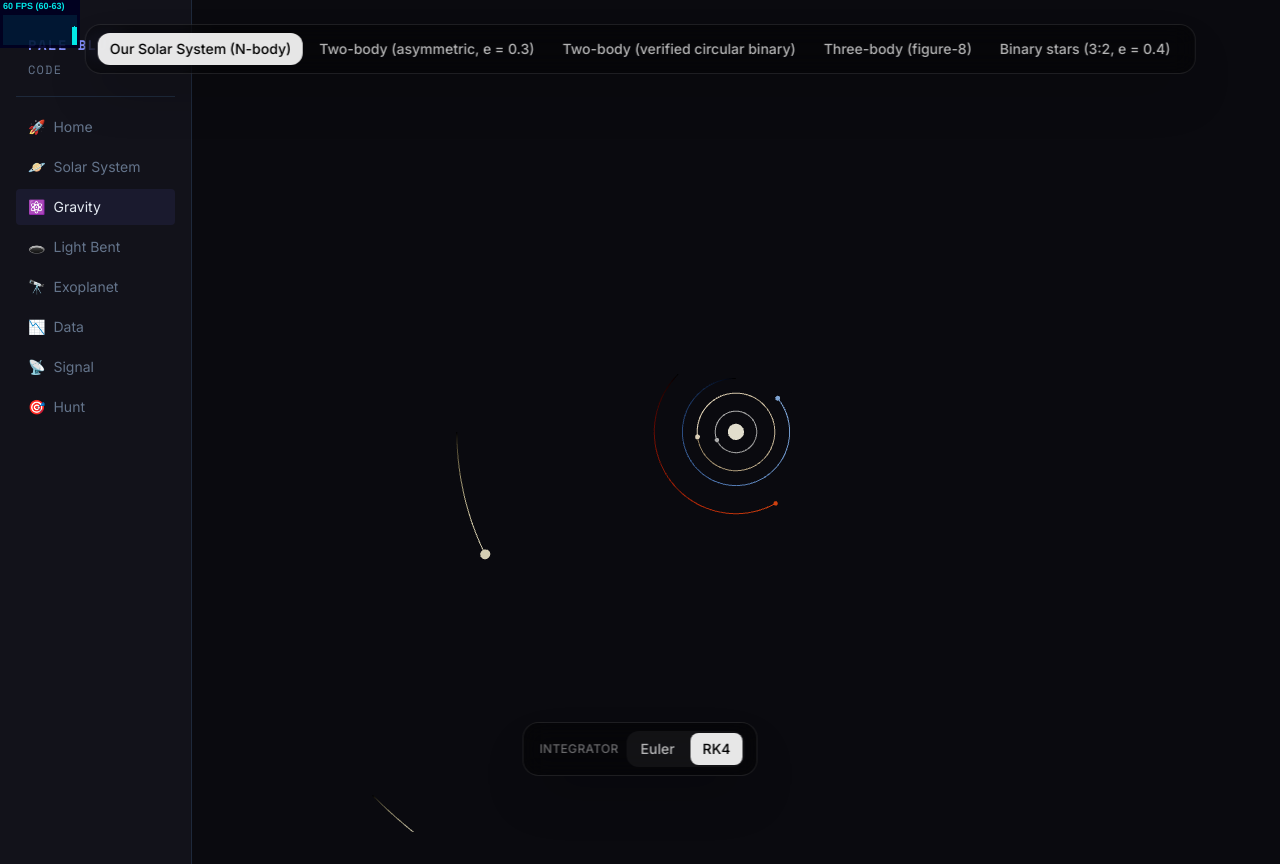
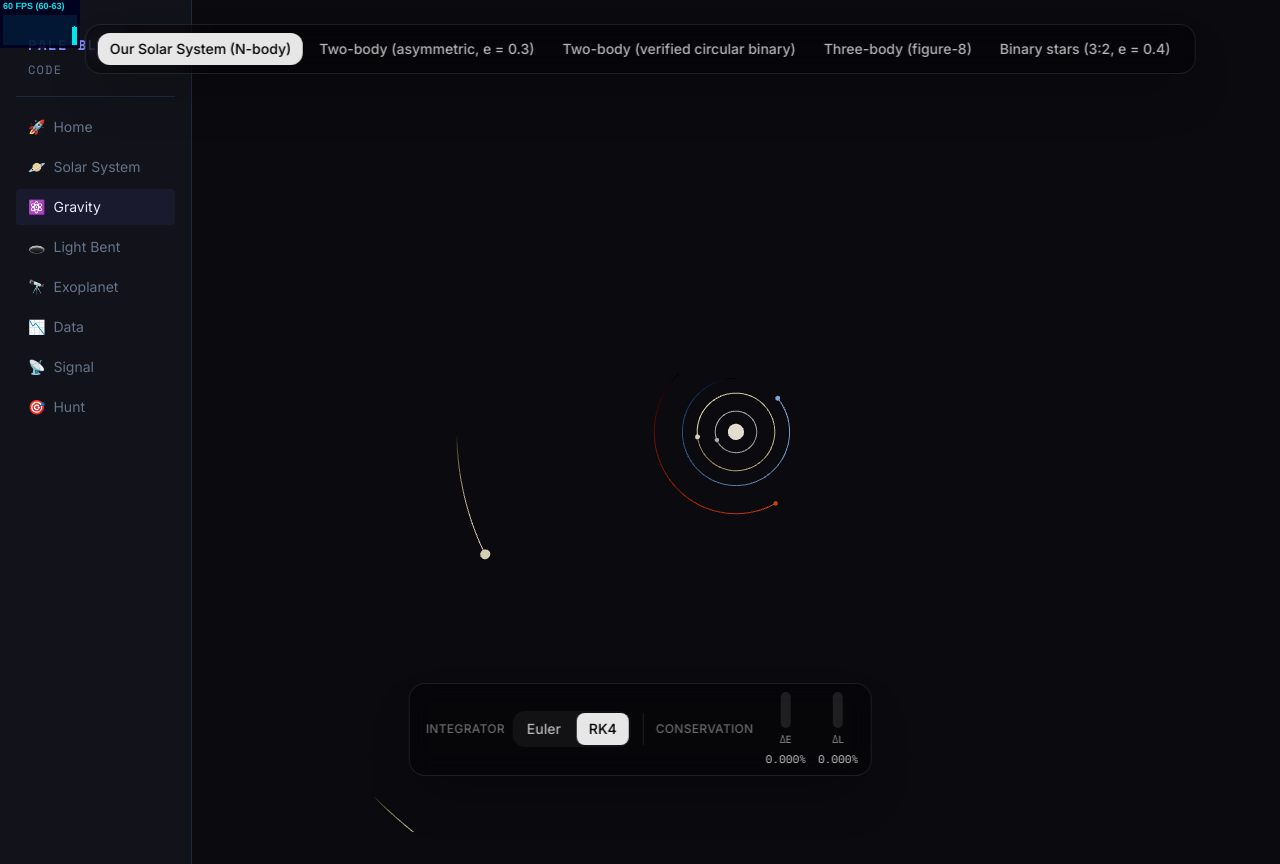
Before and after one commit to 2daKaizen-gun/pale-blue-code, a React (Vite) app in the folder frontend/: page /gravity in a window 1280 px wide. Built offline with nearby package versions, Linux system fonts and the light colour scheme.

Commit message:
feat(nbody): add conservation drift readout (#22)

```diff
--- a/frontend/src/components/gravity/ControlPanel.tsx
+++ b/frontend/src/components/gravity/ControlPanel.tsx
@@ -1,4 +1,7 @@
 import { useGravityStore, type IntegratorKind } from '../../store/gravityStore'
+import { EnergyReadout } from './EnergyReadout'
+import type { SystemState } from '../../lib/physics/types'
+import type { PresetId } from '../../data/presets'
 
 /**
  * Pale Blue Code — Phase 3: Gravity
@@ -6,20 +9,22 @@ import { useGravityStore, type IntegratorKind } from '../../store/gravityStore'
  * ControlPanel — Canvas 밖, 화면 *하단* 고정 (상단은 PresetSelector 몫 →
  * 충돌 방지, PresetSelector 주석이 약속한 자리).
  *
- * 3-5 에 신설. 자라나는 패널 — 클러스터를 가로로 담고, 후속 sub-phase 가
- * 옆에 합류한다:
- *   - 3-5 Light 2 : [Euler | RK4] 적분기 토글  ← 지금
- *   - 3-5 Light 5 : 에너지/각운동량 readout (오른쪽 클러스터)
+ * 자라나는 패널 — 클러스터를 가로로 담고, sub-phase 가 옆에 합류한다:
+ *   - 3-5 Light 2 : [Euler | RK4] 적분기 토글 (store)
+ *   - 3-5 Light 5 : 에너지/각운동량 readout (physics ref 샘플)  ← 합류함
  *   - 3-5 Light 7 : 카오스 섭동 슬라이더 (three-body 한정)
  *   - 3-6        : 시간 속도 / paused
  *
- * 스타일은 PresetSelector 미러 (rounded-2xl / border-white/10 / bg-black/40 /
- * backdrop-blur). 접근성 (PRD §6): 네이티브 <button>, 활성 적분기 `aria-pressed`,
- * tab + Enter/Space 조작.
+ * 토글은 store 만 알면 되지만 readout 은 physics 상태(bodiesRef/G/softening)와
+ * 현재 presetId 를 알아야 한다 → GravityPage 가 props 로 내려줌. 패널은 그걸
+ * readout 에 그대로 전달하는 *레이아웃 호스트*.
+ *
+ * 스타일은 PresetSelector 미러. 접근성 (PRD §6): 네이티브 <button>, 활성
+ * 적분기 `aria-pressed`, readout 은 수치 병기.
  *
  * 설계 노트 — Euler 버튼에 경고색을 *의도적으로 안 넣음*. PRD §3 영혼은 처음
  * 본 사람이 "어, 깨졌다" 하고 *발견* 하는 1초. 버튼이 위험을 예고하면 그 충격이
- * 죽는다. 드라마는 화면(나선 발산)과 readout 막대(Light 5)가 진다.
+ * 죽는다. 드라마는 화면(나선 발산)과 readout 막대가 진다.
  */
 
 const INTEGRATORS: { kind: IntegratorKind; label: string; hint: string }[] = [
@@ -35,7 +40,14 @@ const INTEGRATORS: { kind: IntegratorKind; label: string; hint: string }[] = [
   },
 ]
 
-export function ControlPanel() {
+interface ControlPanelProps {
+  bodiesRef: React.RefObject<SystemState>
+  G: number
+  softening: number
+  presetId: PresetId
+}
+
+export function ControlPanel({ bodiesRef, G, softening, presetId }: ControlPanelProps) {
   const integrator = useGravityStore((s) => s.integrator)
   const setIntegrator = useGravityStore((s) => s.setIntegrator)
 
@@ -71,7 +83,16 @@ export function ControlPanel() {
           </div>
         </div>
 
-        {/* 3-5 Light 5: <EnergyReadout /> joins here (right cluster) */}
+        <div className="h-8 w-px shrink-0 bg-white/10" aria-hidden="true" />
+
+        {/* Conservation readout — the consequence of the method, made numeric */}
+        <EnergyReadout
+          bodiesRef={bodiesRef}
+          G={G}
+          softening={softening}
+          presetId={presetId}
+        />
+
         {/* 3-5 Light 7: chaos perturbation slider (three-body only) */}
         {/* 3-6: time-speed / paused controls */}
       </div>
--- /dev/null
+++ b/frontend/src/components/gravity/EnergyReadout.tsx
@@ -0,0 +1,136 @@
+import { useEffect, useRef, useState } from 'react'
+import { totalEnergy, angularMomentum } from '../../lib/physics/energy'
+import type { SystemState } from '../../lib/physics/types'
+import type { PresetId } from '../../data/presets'
+
+/**
+ * Pale Blue Code — Phase 3: Gravity
+ *
+ * EnergyReadout — the oracle made visible. Conservation laws don't care how
+ * wild an orbit *looks*; a correct integrator holds total energy and angular
+ * momentum nearly flat, a broken one lets them drift. This component samples
+ * the live physics and shows the *relative drift since preset load* as two
+ * gauges that surge (Euler) or stay flat (RK4). PRD §3's soul, made numeric.
+ *
+ * Lives *inside* ControlPanel (Canvas 밖). It samples `bodiesRef.current` on
+ * a throttle — its setState re-renders only this tiny subtree, never the
+ * scene/Integrator (those read `getState()` + refs). Physics-in-ref intact.
+ *
+ * 접근성 (PRD §6): drift 는 *수치로 병기* — 색은 보조 신호일 뿐, 숫자가 정본.
+ */
+
+interface EnergyReadoutProps {
+  bodiesRef: React.RefObject<SystemState>
+  /** Gravitational constant — must match the preset that drives the physics. */
+  G: number
+  /**
+   * Softening ε of the active preset. *Required*: the PE in `totalEnergy` must
+   * use the SAME ε as the force, or even RK4 shows a spurious drift at ε>0
+   * (energy.ts warns about this directly).
+   */
+  softening: number
+  /** Active preset — changing it re-captures the E₀/L₀ baselines. */
+  presetId: PresetId
+}
+
+/**
+ * Sample rate. Physics steps every frame (in a ref); the readout peeks at a
+ * calm ~6 Hz — fast enough to *watch* a bar climb, slow enough that its
+ * re-render is free. (sub-3-4 allowed "throttled setState OR ref→DOM"; this is
+ * the simpler of the two and plenty.)
+ */
+const SAMPLE_MS = 160
+
+/**
+ * The bar fills at 1% relative drift. RK4 sits far below this (bar flat);
+ * Euler blows past within a few orbits (bar pegs full). PRD §5 targets — RK4
+ * energy < 0.1%, L < 0.01% — both rest near the floor of this scale.
+ */
+const FULL_SCALE = 0.01
+
+function fmtPct(x: number): string {
+  if (!isFinite(x)) return '—'
+  const p = x * 100
+  if (p < 0.001) return '0.000%'
+  if (p < 1) return p.toFixed(3) + '%'
+  if (p < 100) return p.toFixed(1) + '%'
+  return Math.round(p).toLocaleString() + '%'
+}
+
+// Color is a *secondary* cue (numbers are the source of truth, PRD §6): calm
+// when conserved, warming as the universe leaks.
+function barColor(fill: number): string {
+  if (fill < 0.3) return 'bg-emerald-400/80'
+  if (fill < 0.7) return 'bg-amber-400/80'
+  return 'bg-rose-500/90'
+}
+
+function Gauge({ label, pct, fill }: { label: string; pct: string; fill: number }) {
+  return (
+    <div className="flex flex-col items-center gap-1">
+      <div className="relative h-9 w-2.5 overflow-hidden rounded-full bg-white/10">
+        <div
+          className={`absolute bottom-0 left-0 w-full rounded-full transition-all duration-150 ${barColor(fill)}`}
+          style={{ height: `${fill * 100}%` }}
+          aria-hidden="true"
+        />
+      </div>
+      <span className="text-[10px] font-medium text-white/50">{label}</span>
+      <span className="font-mono text-[11px] tabular-nums text-white/80">{pct}</span>
+    </div>
+  )
+}
+
+export function EnergyReadout({ bodiesRef, G, softening, presetId }: EnergyReadoutProps) {
+  // Baselines captured at preset load, *before* any integration. Render-sync,
+  // gated on presetId — same pattern as GravityPage's bodiesRef re-init. Runs
+  // after GravityPage has re-initialized bodiesRef this render (parent renders
+  // before child), so `.current` is the fresh initial state.
+  const e0Ref = useRef(0)
+  const l0Ref = useRef(0)
+  const loadedRef = useRef<PresetId | null>(null)
+
+  if (loadedRef.current !== presetId) {
+    loadedRef.current = presetId
+    const s = bodiesRef.current
+    e0Ref.current = totalEnergy(s, G, softening)
+    l0Ref.current = angularMomentum(s).length()
+  }
+
+  const [eDrift, setEDrift] = useState(0)
+  const [lDrift, setLDrift] = useState(0)
+
+  useEffect(() => {
+    const id = setInterval(() => {
+      const s = bodiesRef.current
+      const e = totalEnergy(s, G, softening)
+      const l = angularMomentum(s).length()
+      const e0 = e0Ref.current
+      const l0 = l0Ref.current
+      // Relative drift. Guard tiny baselines: a bound system has E₀ < 0, but
+      // figure-8 has total L ≈ 0 (symmetry) → relative L drift is undefined.
+      setEDrift(Math.abs(e0) > 1e-12 ? Math.abs(e - e0) / Math.abs(e0) : 0)
+      setLDrift(l0 > 1e-9 ? Math.abs(l - l0) / l0 : NaN)
+    }, SAMPLE_MS)
+    return () => clearInterval(id)
+  }, [bodiesRef, G, softening])
+
+  const eFill = Math.min(1, Math.max(0, eDrift / FULL_SCALE))
+  const lFill = isFinite(lDrift) ? Math.min(1, Math.max(0, lDrift / FULL_SCALE)) : 0
+
+  return (
+    <div
+      role="group"
+      aria-label="Conservation drift since preset load (energy and angular momentum)"
+      className="flex items-center gap-3"
+    >
+      <span className="text-xs font-medium uppercase tracking-wide text-white/40">
+        Conservation
+      </span>
+      <div className="flex items-end gap-3">
+        <Gauge label="ΔE" pct={fmtPct(eDrift)} fill={eFill} />
+        <Gauge label="ΔL" pct={fmtPct(lDrift)} fill={lFill} />
+      </div>
+    </div>
+  )
+}
--- a/frontend/src/pages/GravityPage.tsx
+++ b/frontend/src/pages/GravityPage.tsx
@@ -21,8 +21,10 @@ import type { SystemState } from '../lib/physics/types'
  *   Vector3.clone() 으로 presets.ts 불변 데이터를 끊어 — 오염 방지.
  *
  * ─── 컨트롤 표면 ──────────────────────────────────────
- *   <PresetSelector/> = 상단 (시스템 선택), <ControlPanel/> = 하단 (적분기
- *   토글, 3-5; 에너지 readout · 섭동 합류 예정). 둘 다 Canvas 밖 fixed 오버레이.
+ *   <PresetSelector/> = 상단 (시스템 선택). <ControlPanel/> = 하단 (적분기
+ *   토글 + 에너지 readout; 섭동 합류 예정). 둘 다 Canvas 밖 fixed 오버레이.
+ *   ControlPanel 의 readout 은 physics 상태가 필요해 bodiesRef/G/softening/
+ *   presetId 를 props 로 받음 — 렌더 트리 한 곳(GravityPage)이 단일 진실원.
  */
 export default function GravityPage() {
   const presetId = useGravityStore((s) => s.presetId)
@@ -61,7 +63,12 @@ export default function GravityPage() {
         softening={preset.softening}
         dt={preset.recommendedDt}
       />
-      <ControlPanel />
+      <ControlPanel
+        bodiesRef={bodiesRef}
+        G={preset.G}
+        softening={preset.softening}
+        presetId={presetId}
+      />
     </div>
   )
 }
```
